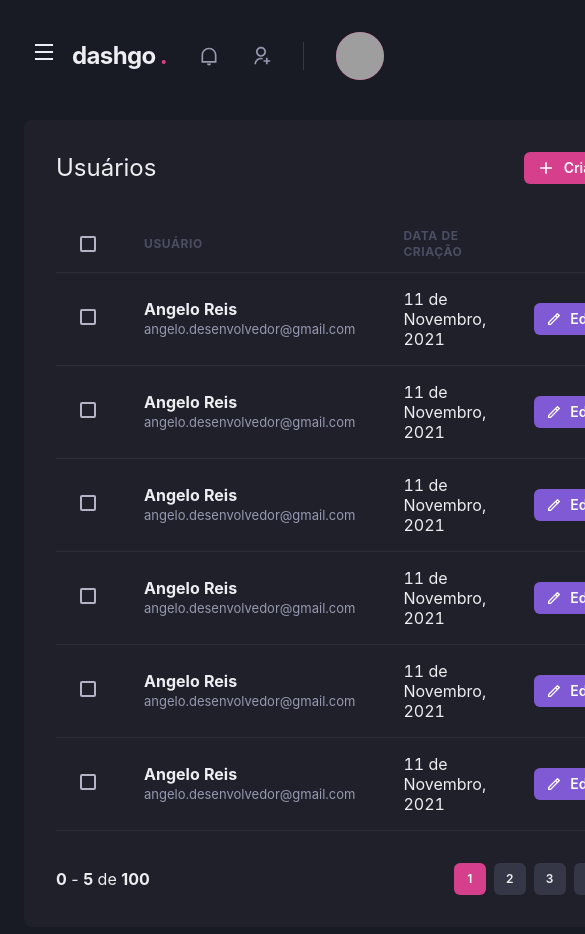
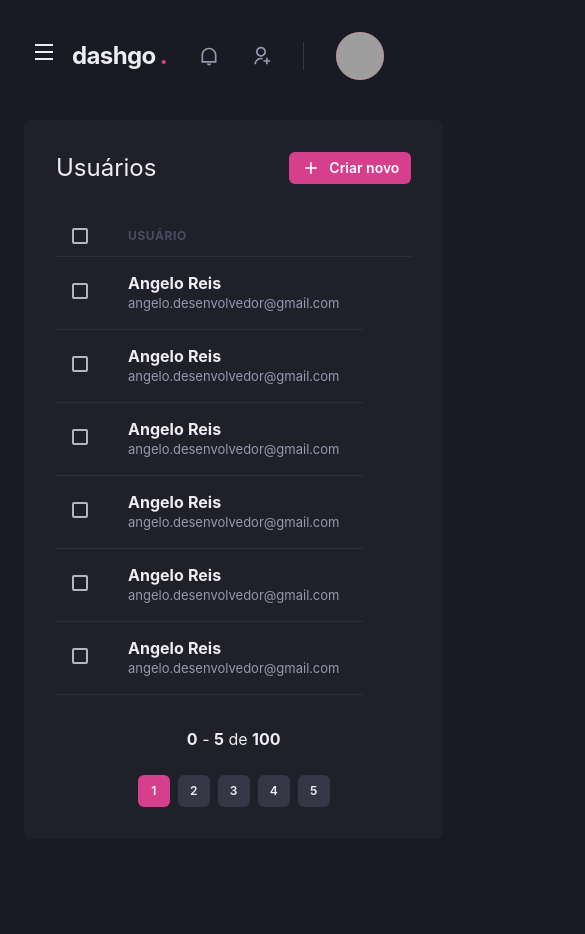
Before and after one commit to angeloreis/dash-go, a Next.js app: page /users in a window 390 px wide. Shown: the top 934 px of the page, 585 px wide, since content can reach past the window. After the commit the page ends 863 px from the top, so only its background shows below. Built offline with nearby package versions, Linux system fonts and the light colour scheme; grey boxes are pictures that could not be loaded.

Commit message:
fix: respomvibility to mobile screens

```diff
--- a/src/components/Pagination/index.tsx
+++ b/src/components/Pagination/index.tsx
@@ -4,11 +4,11 @@ import { PaginationItem } from "./PaginationItem";
 export function Pagination() {
     return (
         <Stack
-            direction='row'
+            direction={['column','row']}
+            spacing='6'
             mt='8'
             justify='space-between'
             align='center'
-            spacing='6'
         >
             <Box>
                 <strong>0</strong> - <strong>5</strong> de <strong>100</strong>
--- a/src/components/Sidebar/NavLink.tsx
+++ b/src/components/Sidebar/NavLink.tsx
@@ -1,15 +1,18 @@
-import { Link, Icon, Text, LinkProps as ChakraLinkProps } from "@chakra-ui/react";
-
+import { Link as ChakraLink, Icon, Text, LinkProps as ChakraLinkProps } from "@chakra-ui/react";
+import Link from 'next/link'
 interface NavLinkProps extends ChakraLinkProps {
     icon: React.ElementType
     children: string;
+    href: string;
 }
 
-export function NavLink({ icon, children, ...rest }: NavLinkProps) {
+export function NavLink({ icon, children, href,...rest }: NavLinkProps) {
     return (
-        <Link display='flex' align='center' {...rest}>
-            <Icon as={icon} fontSize='20'/>
-            <Text ml='4' fontWeight='medium'>{children}</Text>
+        <Link href={href} passHref>
+            <ChakraLink display='flex' align='center' {...rest}>
+                <Icon as={icon} fontSize='20'/>
+                <Text ml='4' fontWeight='medium'>{children}</Text>
+            </ChakraLink>
         </Link>
     );
 }
--- a/src/components/Sidebar/SidebarNav.tsx
+++ b/src/components/Sidebar/SidebarNav.tsx
@@ -15,8 +15,8 @@ export function SidebarNav() {
                   <NavLink icon={RiUserLine} href='/users'>Usuários</NavLink>
             </NavSection>
             <NavSection title='AUTOMAÇÃO'>
-                  <NavLink icon={RiInputMethodLine}>Formulários</NavLink>
-                  <NavLink icon={RiGitMergeLine}>Automação</NavLink>
+                  <NavLink icon={RiInputMethodLine} href='/forms'>Formulários</NavLink>
+                  <NavLink icon={RiGitMergeLine}  href='/automation'>Automação</NavLink>
             </NavSection>
       </Stack>
     );
--- a/src/pages/users/index.tsx
+++ b/src/pages/users/index.tsx
@@ -1,10 +1,16 @@
-import { Box, Flex,Text, Heading, Button, Icon, Table, Thead, Tbody, Tr, Td, Th, Checkbox } from "@chakra-ui/react";
+import { Box, Flex,Text, Heading, Button, Icon, Table, Thead, Tbody, Tr, Td, Th, Checkbox, useBreakpointValue } from "@chakra-ui/react";
+import Link from 'next/link'
 import { RiAddLine, RiPencilLine } from "react-icons/ri";
 import { Header } from "../../components/Header";
 import { Pagination } from "../../components/Pagination";
 import { Sidebar } from "../../components/Sidebar";
 
 export default function UserList() {
+    const isWideVersion = useBreakpointValue({
+        bg: false,
+        lg: true
+    })
+
     return (
         <Box>
             <Header />
@@ -21,6 +27,7 @@ export default function UserList() {
                     <Flex mb='8' justify='space-between' align='center'>
                         <Heading size='lg' fontWeight='normal'>Usuários</Heading>
 
+                        <Link href='/users/create' passHref>
                             <Button
                             as='a'
                             size='sm'
@@ -30,22 +37,23 @@ export default function UserList() {
                             >
                             Criar novo
                             </Button>
+                        </Link>
                     </Flex>
 
                     <Table colorScheme='whiteAlpha'>
                         <Thead>
                             <Tr>
-                                <Th px='6' color='gray.300' width='8'>
+                                <Th px={['4','4','6']} color='gray.300' width='8'>
                                     <Checkbox colorScheme='pink' />
                                 </Th>
                                 <Th>Usuário</Th>
-                                <Th>Data de criação</Th>
+                                {isWideVersion && <Th>Data de criação</Th> }
                                 <Th width='8'></Th>
                             </Tr>
                         </Thead>
                         <Tbody>
                             <Tr>
-                                <Td px='6'>
+                                <Td px={['4','4','6']}>
                                     <Checkbox colorScheme='pink' selected/>
                                 </Td>
                                 <Td>
@@ -55,10 +63,8 @@ export default function UserList() {
                                     </Box>
 
                                 </Td>
-                                <Td>
-                                    11 de Novembro, 2021
-                                </Td>
-                                <Td>
+                                {isWideVersion && <Td>11 de Novembro, 2021</Td>}
+                                {isWideVersion && <Td>
                                     <Button
                                         as='a'
                                         size='sm'
@@ -68,10 +74,10 @@ export default function UserList() {
                                         >
                                         Editar
                                     </Button>
-                                </Td>
+                                </Td>}
                             </Tr>
                             <Tr>
-                                <Td px='6'>
+                                <Td px={['4','4','6']}>
                                     <Checkbox colorScheme='pink' selected/>
                                 </Td>
                                 <Td>
@@ -81,10 +87,8 @@ export default function UserList() {
                                     </Box>
 
                                 </Td>
-                                <Td>
-                                    11 de Novembro, 2021
-                                </Td>
-                                <Td>
+                                {isWideVersion && <Td>11 de Novembro, 2021</Td>}
+                                {isWideVersion && <Td>
                                     <Button
                                         as='a'
                                         size='sm'
@@ -94,10 +98,10 @@ export default function UserList() {
                                         >
                                         Editar
                                     </Button>
-                                </Td>
+                                </Td>}
                             </Tr>
                             <Tr>
-                                <Td px='6'>
+                                <Td px={['4','4','6']}>
                                     <Checkbox colorScheme='pink' selected/>
                                 </Td>
                                 <Td>
@@ -107,10 +111,8 @@ export default function UserList() {
                                     </Box>
 
                                 </Td>
-                                <Td>
-                                    11 de Novembro, 2021
-                                </Td>
-                                <Td>
+                                {isWideVersion && <Td>11 de Novembro, 2021</Td>}
+                                {isWideVersion && <Td>
                                     <Button
                                         as='a'
                                         size='sm'
@@ -120,10 +122,10 @@ export default function UserList() {
                                         >
                                         Editar
                                     </Button>
-                                </Td>
+                                </Td>}
                             </Tr>
                             <Tr>
-                                <Td px='6'>
+                                <Td px={['4','4','6']}>
                                     <Checkbox colorScheme='pink' selected/>
                                 </Td>
                                 <Td>
@@ -133,10 +135,8 @@ export default function UserList() {
                                     </Box>
 
                                 </Td>
-                                <Td>
-                                    11 de Novembro, 2021
-                                </Td>
-                                <Td>
+                                {isWideVersion && <Td>11 de Novembro, 2021</Td>}
+                                {isWideVersion && <Td>
                                     <Button
                                         as='a'
                                         size='sm'
@@ -146,10 +146,10 @@ export default function UserList() {
                                         >
                                         Editar
                                     </Button>
-                                </Td>
+                                </Td>}
                             </Tr>
                             <Tr>
-                                <Td px='6'>
+                                <Td px={['4','4','6']}>
                                     <Checkbox colorScheme='pink' selected/>
                                 </Td>
                                 <Td>
@@ -159,10 +159,8 @@ export default function UserList() {
                                     </Box>
 
                                 </Td>
-                                <Td>
-                                    11 de Novembro, 2021
-                                </Td>
-                                <Td>
+                                {isWideVersion && <Td>11 de Novembro, 2021</Td>}
+                                {isWideVersion && <Td>
                                     <Button
                                         as='a'
                                         size='sm'
@@ -172,10 +170,10 @@ export default function UserList() {
                                         >
                                         Editar
                                     </Button>
-                                </Td>
+                                </Td>}
                             </Tr>
                             <Tr>
-                                <Td px='6'>
+                                <Td px={['4','4','6']}>
                                     <Checkbox colorScheme='pink' selected/>
                                 </Td>
                                 <Td>
@@ -185,10 +183,8 @@ export default function UserList() {
                                     </Box>
 
                                 </Td>
-                                <Td>
-                                    11 de Novembro, 2021
-                                </Td>
-                                <Td>
+                                {isWideVersion && <Td>11 de Novembro, 2021</Td>}
+                                {isWideVersion && <Td>
                                     <Button
                                         as='a'
                                         size='sm'
@@ -198,7 +194,7 @@ export default function UserList() {
                                         >
                                         Editar
                                     </Button>
-                                </Td>
+                                </Td>}
                             </Tr>
                         </Tbody>
                     </Table>
```
Also changed, not shown: src/components/Header/index.tsx (+4 -3 lines), src/pages/users/create.tsx (+7 -4 lines). Lines whose indentation alone changed are shown as unchanged.
